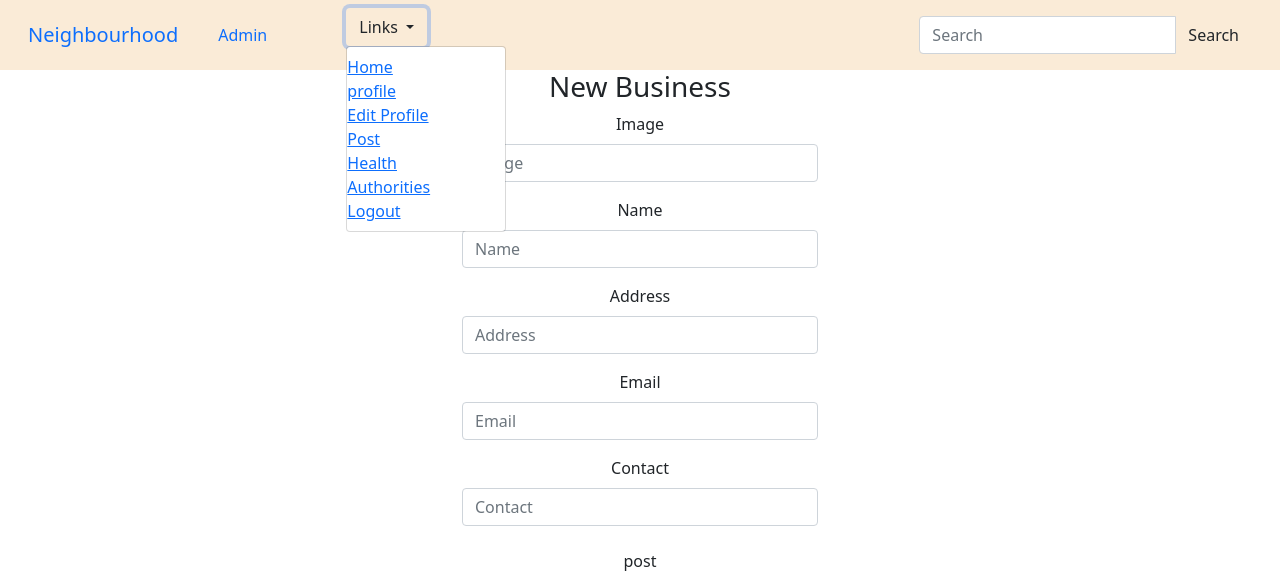
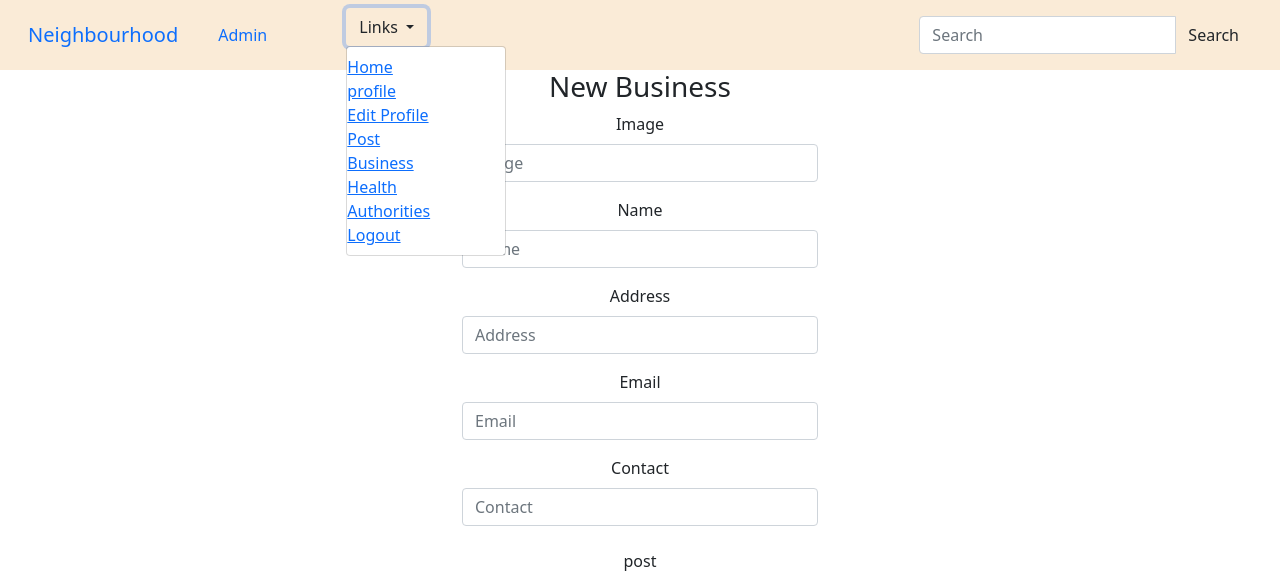
Before and after one commit to Bernard2030/myneighbourapp, a Django app: page /new-business in a window 1280 px wide, after a click on "Links". Shown: the top 579 px of the page. Run offline with Django 3.2, Linux system fonts and the light colour scheme; the visitor is signed in with stand-in values (Sample User, id 1); some libraries are stand-ins or nearby versions.

Commit message:
update navbar links

```diff
--- a/my_neighbours/templates/navbar.html
+++ b/my_neighbours/templates/navbar.html
@@ -44,6 +44,9 @@
                 <a href="{% url 'post'%}">Post</a>
               </li>
               <li>
+                <a href="{% url 'business'%}">Business</a>
+                <li>
+              <li>
                 <a href="{% url 'health'%}">Health</a>
                 <li>
                     <a href="{% url 'authorities'%}">Authorities</a>
```
